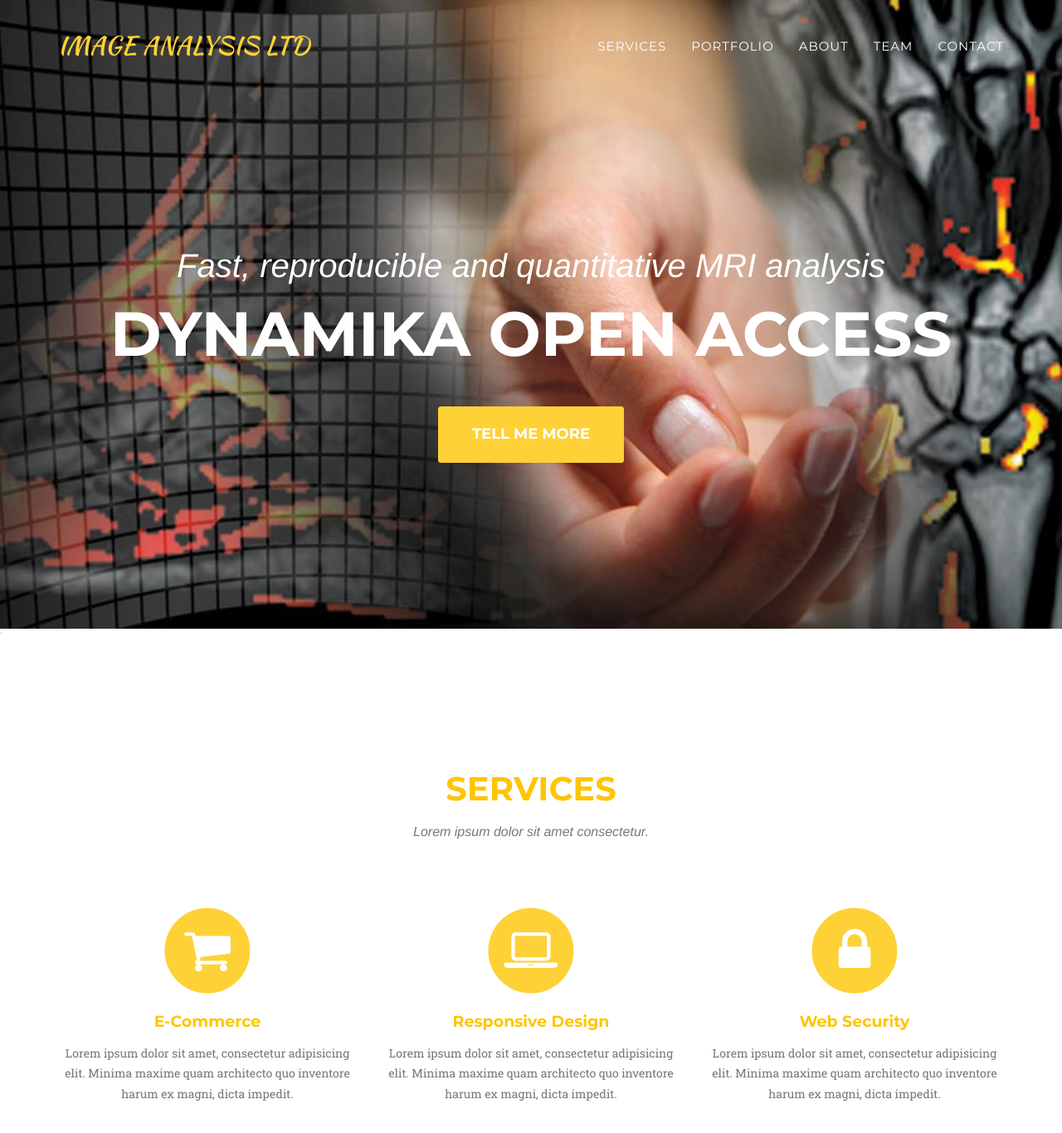
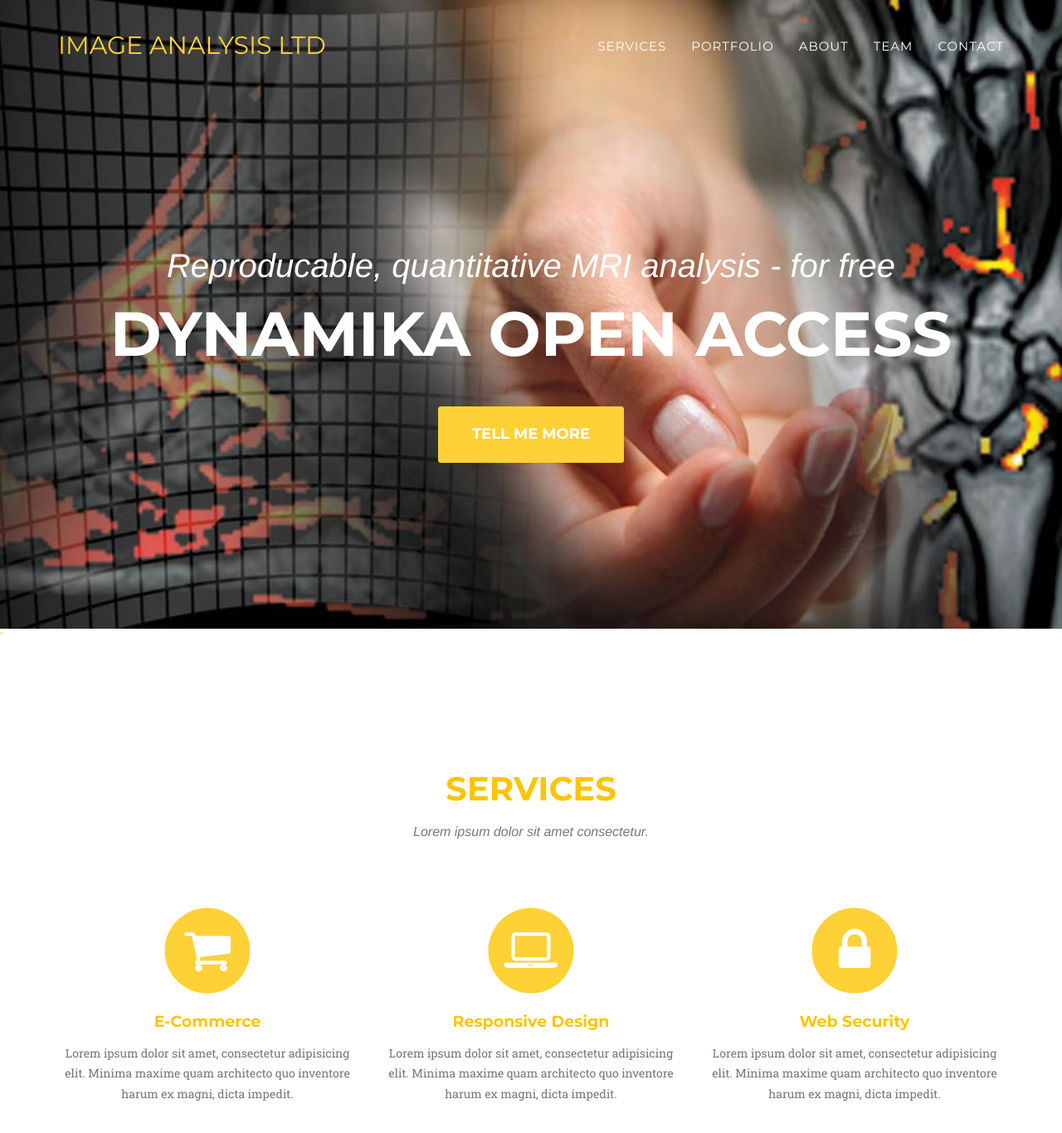
Before and after one commit to imageanalysis/openaccess, a Jekyll site: the page built from index.html, in a window 1280 px wide and 1400 px high. Shown: the top 1366 px of the window at 83% size. Built offline with Jekyll 4.4.1, drawn with Linux system fonts in a browser that asks for light colours; some web fonts are replaced.

Commit message:
Fixed brand font

```diff
--- a/_includes/css/agency.css
+++ b/_includes/css/agency.css
@@ -175,7 +175,7 @@ fieldset[disabled] .btn-xl.active {
 }
 
 .navbar-default .navbar-brand {
-    font-family: "Kaushan Script","Helvetica Neue",Helvetica,Arial,cursive;
+    font-family: Montserrat, "Helvetica Neue",Helvetica,Arial,cursive;
     color: #{{ site.color.primary }};
 }
 
--- a/_includes/header.html
+++ b/_includes/header.html
@@ -44,7 +44,7 @@
     <header>
         <div class="container">
             <div class="intro-text">
-                <div class="intro-lead-in">Fast, reproducible and quantitative MRI analysis</div>
+                <div class="intro-lead-in">Reproducable, quantitative MRI analysis - for free</div>
                 <div class="intro-heading">Dynamika Open Access</div>
                 <a href="#services" class="page-scroll btn btn-xl">Tell Me More</a>
             </div>
```
